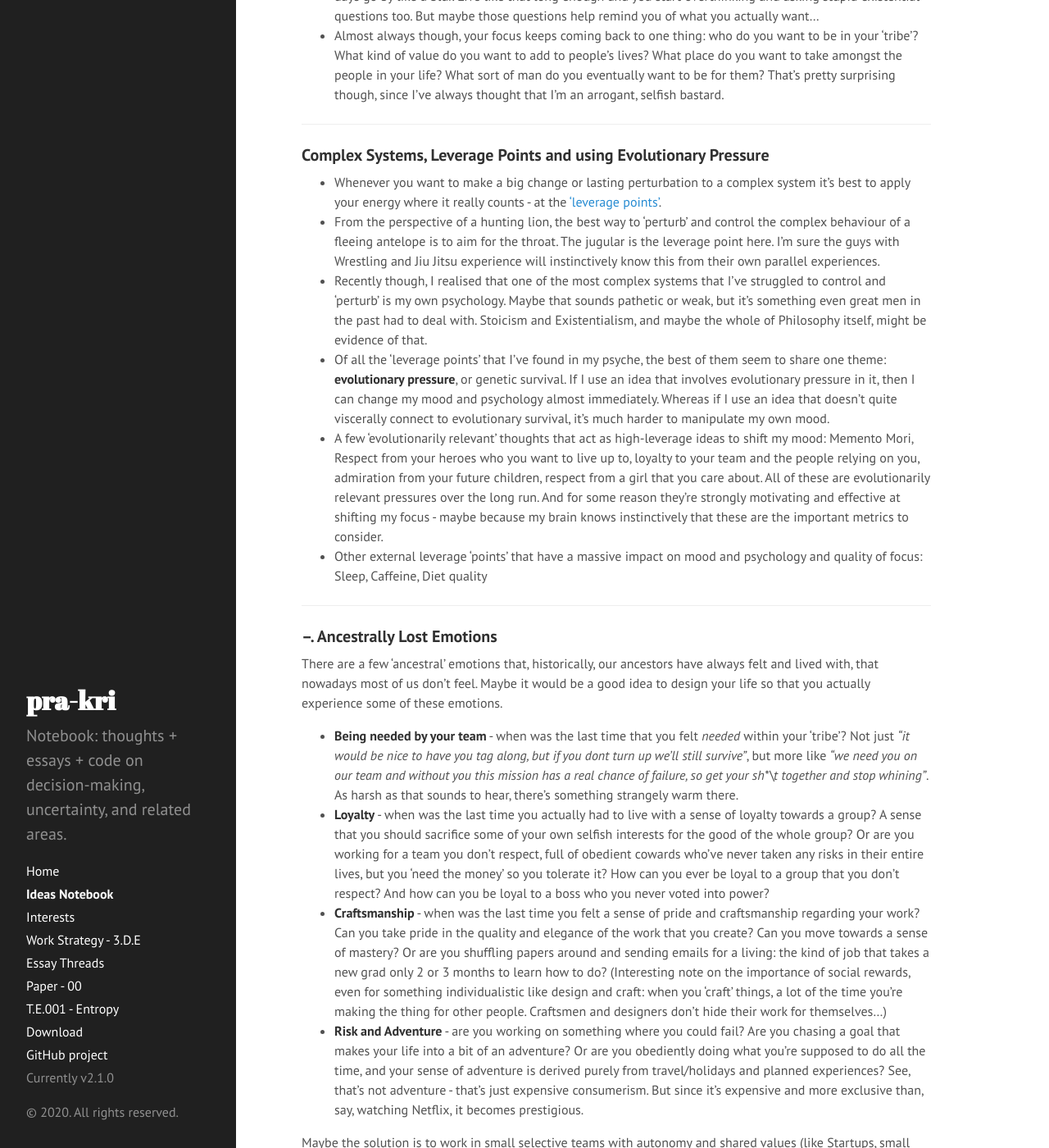
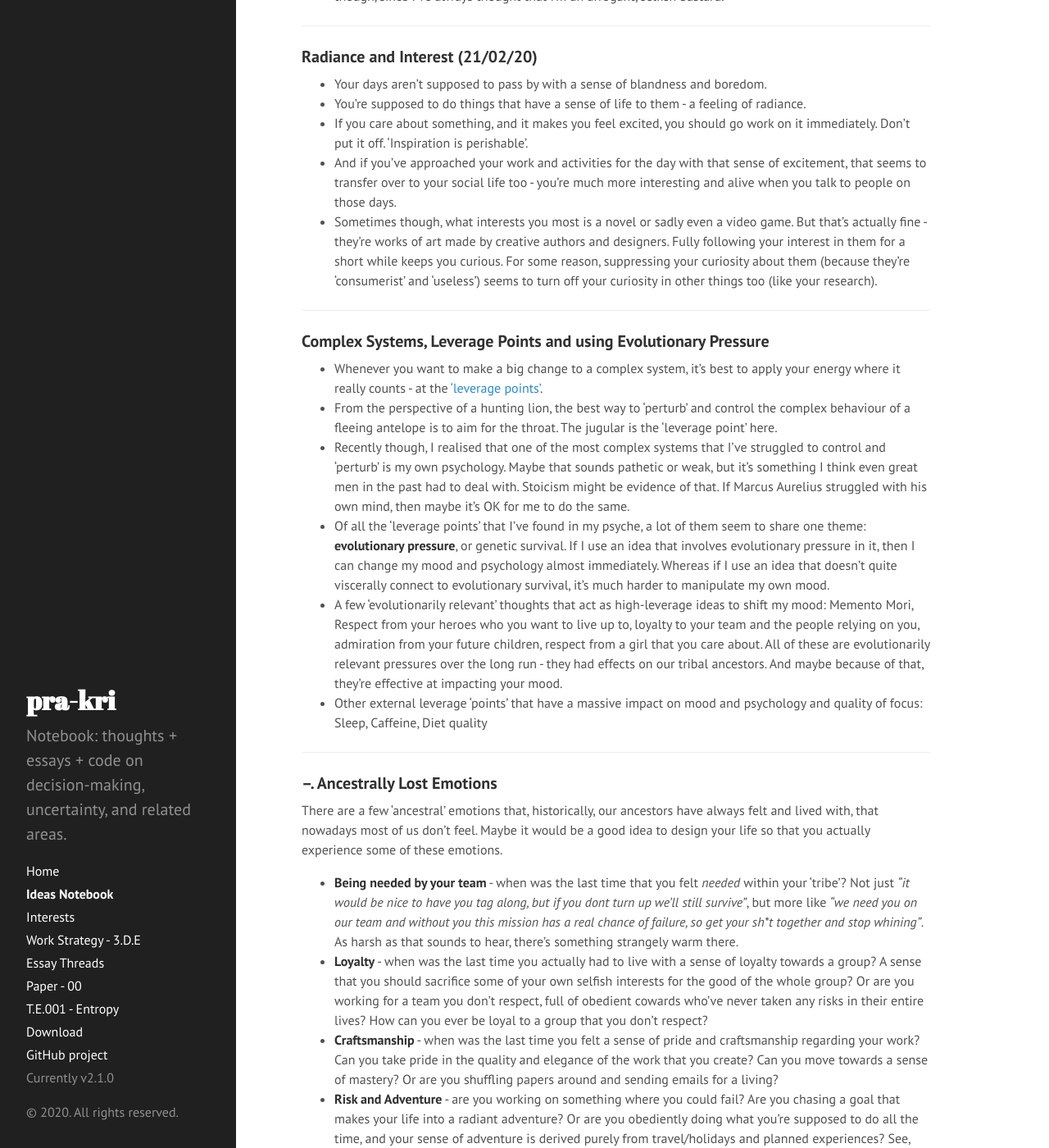
Before and after one commit to pra-kri/pra-kri.github.io, a Jekyll site: the page built from IdeasNotebook.md, in a window 1280 px wide and 1400 px high, scrolled down 1683 px. Shown: the whole window at 82% size. Built offline with Jekyll 4.4.1, drawn with Linux system fonts in a browser that asks for light colours; some of the changed text lies outside the part shown.

Commit message:
Update IdeasNotebook.md

```diff
--- a/IdeasNotebook.md
+++ b/IdeasNotebook.md
@@ -5,13 +5,7 @@ title: Ideas Notebook
 
 <p class="message">
   <b>A notebook of quick ideas, thoughts, mental models, personal lessons and reminders.</b> <br>
-  Any time you read something interesting or useful that you might want to explore in the future, take note of it here. Otherwise, you'll end up forgetting it. Compound and structure your ideas here.
-  <br>
-  <b>Possible topics:</b> ethics/behaviour, philosophy, neuroscience, risk, probability + statistics + ML, investing, startups + VC, thoughts on careers + work ...etc.
-  <br>
-  Even if you only write down 1 interesting technique/idea/thought a week, by the end of the year you should have at least 50 decent paragraphs to think about.
-  <br>
-  Over time, this page is starting to resemble something more like a journal than a technical notebook. Not sure if that's a good thing, but I'll keep writing. Should be interesting to see the progress in a few months...
+  Over time, this page is starting to resemble something more like a journal of lessons than a technical research notebook. Not sure if that's a good thing, but I'll keep writing. Should be interesting to see the progress in a few months...
 </p>
 
 
@@ -19,15 +13,15 @@ title: Ideas Notebook
 
 ### The Internal Voice - or Self-Talk (19/2/20)
 * How I talk to myself, the internal voice and 'personality' I use to talk to myself, is how I talk to other people.
-* Some days I find it unreasonably difficult to talk to new people - especially if they're someone I want to impress. I'm not sure I'd classify it as social anxiety or anything like that - it's more that I just can't spontaneously say anything interesting or witty or funny, and that's painful.
-* But on other days, I feel perfectly comfortable talking to everyone and funnily enough, people *actually* like talking to me. Strange...
-* I've found that this is only just a reflection: How I talk to myself is how I talk to other people. If I've been talking to myself in a kind, unserious/playful, forgiving and (forgive me) charming way, then I can enjoy just *being*. If I'm working on something, I can enjoy the process. If I need to force myself to be disciplined, I can enjoy the struggle and 'charm' myself into putting the effort in. If I'm thinking or studying, I can enjoy the mental effort - because the whole time I'm 'talking to myself' and thinking in a kind, forgiving, charming way. And that directly translates to how I socialise too - I talk to people and try to be kind and 'charming'. (at least to the best of my abilities...)
-* But if I spend the day talking to myself in an unforgiving, harsh, pessimistic, almost overly serious and defeated manner, then not only do I dread my work, but I also just can't talk to anyone - I always feel too serious and boring. And everything feels forced, and as you might know, forced emotions and forced jokes are viscerally offputting.
+* Some days I find it unreasonably difficult to talk to new people - especially if they're someone who I want to impress. I don't think it's social anxiety - it's more that I can't spontaneously say anything interesting or witty or funny. And that's painful.
+* But on other days, I feel perfectly comfortable talking to everyone and people *actually* like talking to me. Strange...
+* I've think this is just a reflection: How I talk to myself is how I talk to other people. If I've been talking to myself in a kind, unserious/playful, forgiving and (forgive me) charming way, then I can enjoy just *being*. If I'm working on something, I can enjoy the process. If I need to force myself to be disciplined, I can enjoy the struggle and 'charm' myself into putting the effort in. If I'm thinking or studying, I can enjoy the mental effort - because the whole time I'm 'talking to myself' and thinking in a kind, forgiving, charming way. And that directly translates to how I socialise too - I talk to people and try to be kind and 'charming' and interesting. (at least to the best of my abilities...)
+* But if I spend the day talking to myself in an unforgiving, pessimistic, boring and overly serious manner, then not only do I dread my work, but I also can't talk to anyone - I feel too serious and boring. And everything feels forced. And as you might know, forced emotions and forced jokes are viscerally offputting. Sometimes it's better to just not say anything.
 
 ---
 
 ### Path-Dependence of Hospitality, Trust, Warmth and Loyalty (and 'Faith' in general) (20/02/20)
-* Faith is, in a way, the act of putting belief before evidence. You don't know if something is true - you sure as hell don't have the evidence for it - and yet you choose to believe that it's true. This is contrary to the standard 'scientific' path - where you look for evidence first, before crystallising a belief.
+* Faith is, in a way, the act of putting belief before evidence. You don't know if something is true - you sure as hell don't have the evidence for it - and yet you choose to believe that it's true. This is contrary to the standard 'scientific' path, where you look for evidence first before crystallising a belief.
 * Normally you'd apply faith to religious belief, but it's true of anything where you take risks (e.g. startups). You have to believe you can succeed before you get evidence of the success, and sometimes that faith is what keeps you going when times are tough.
 * More importantly though, something that took me embarrassingly long to learn, is the idea of belief before evidence in a social setting. I think you have to already have the emotional belief that someone is good and interesting, so you can treat them with warmth and hospitality and trust, before you really get to know them. If you do that, they're always happy to see you and you can start having real conversations and spend time together. And you hope that the evidence matches your initial belief. And almost always it does.
 * Some of my favourite friends, colleagues and mentors actually did that with me - they treated me with hospitality and warmth and trust before they had any real evidence about me. I hope I'll always remember that.
@@ -42,26 +36,34 @@ title: Ideas Notebook
 * But if you don't have that image, and you don't know what you're working towards, you feel empty, and the days go by like a blur. Live like that long enough and you start overthinking and asking stupid existential questions too. But maybe those questions help remind you of what you actually want...
 * Almost always though, your focus keeps coming back to one thing: who do you want to be in your 'tribe'? What kind of value do you want to add to people's lives? What place do you want to take amongst the people in your life? What sort of man do you eventually want to be for them? That's pretty surprising though, since I've always thought that I'm an arrogant, selfish bastard.
 
+---
+
+### Radiance and Interest (21/02/20)
+* Your days aren't supposed to pass by with a sense of blandness and boredom.
+* You're supposed to do things that have a sense of life to them - a feeling of radiance.
+* If you care about something, and it makes you feel excited, you should go work on it immediately. Don't put it off. 'Inspiration is perishable'.
+* And if you've approached your work and activities for the day with that sense of excitement, that seems to transfer over to your social life too - you're much more interesting and alive when you talk to people on those days.
+* Sometimes though, what interests you most is a novel or sadly even a video game. But that's actually fine - they're works of art made by creative authors and designers. Fully following your interest in them for a short while keeps you curious. For some reason, suppressing your curiosity about them (because they're 'consumerist' and 'useless') seems to turn off your curiosity in other things too (like your research).
 
 ---
 
 ### Complex Systems, Leverage Points and using Evolutionary Pressure
 
-* Whenever you want to make a big change or lasting perturbation to a complex system it's best to apply your energy where it really counts - at the ['leverage points'](https://en.wikipedia.org/wiki/Twelve_leverage_points).
-* From the perspective of a hunting lion, the best way to 'perturb' and control the complex behaviour of a fleeing antelope is to aim for the throat. The jugular is the leverage point here. I'm sure the guys with Wrestling and Jiu Jitsu experience will instinctively know this from their own parallel experiences.
-* Recently though, I realised that one of the most complex systems that I've struggled to control and 'perturb' is my own psychology. Maybe that sounds pathetic or weak, but it's something even great men in the past had to deal with. Stoicism and Existentialism, and maybe the whole of Philosophy itself, might be evidence of that.
-* Of all the 'leverage points' that I've found in my psyche, the best of them seem to share one theme: **evolutionary pressure**, or genetic survival. If I use an idea that involves evolutionary pressure in it, then I can change my mood and psychology almost immediately. Whereas if I use an idea that doesn't quite viscerally connect to evolutionary survival, it's much harder to manipulate my own mood.
-* A few 'evolutionarily relevant' thoughts that act as high-leverage ideas to shift my mood: Memento Mori, Respect from your heroes who you want to live up to, loyalty to your team and the people relying on you, admiration from your future children, respect from a girl that you care about. All of these are evolutionarily relevant pressures over the long run. And for some reason they're strongly motivating and effective at shifting my focus - maybe because  my brain knows instinctively that these are the important metrics to consider.
+* Whenever you want to make a big change to a complex system, it's best to apply your energy where it really counts - at the ['leverage points'](https://en.wikipedia.org/wiki/Twelve_leverage_points).
+* From the perspective of a hunting lion, the best way to 'perturb' and control the complex behaviour of a fleeing antelope is to aim for the throat. The jugular is the 'leverage point' here.
+* Recently though, I realised that one of the most complex systems that I've struggled to control and 'perturb' is my own psychology. Maybe that sounds pathetic or weak, but it's something I think even great men in the past had to deal with. Stoicism might be evidence of that. If Marcus Aurelius struggled with his own mind, then maybe it's OK for me to do the same.
+* Of all the 'leverage points' that I've found in my psyche, a lot of them seem to share one theme: **evolutionary pressure**, or genetic survival. If I use an idea that involves evolutionary pressure in it, then I can change my mood and psychology almost immediately. Whereas if I use an idea that doesn't quite viscerally connect to evolutionary survival, it's much harder to manipulate my own mood.
+* A few 'evolutionarily relevant' thoughts that act as high-leverage ideas to shift my mood: Memento Mori, Respect from your heroes who you want to live up to, loyalty to your team and the people relying on you, admiration from your future children, respect from a girl that you care about. All of these are evolutionarily relevant pressures over the long run - they had effects on our tribal ancestors. And maybe because of that, they're effective at impacting your mood.
 * Other external leverage 'points' that have a massive impact on mood and psychology and quality of focus: Sleep, Caffeine, Diet quality
 
 ---
 
 ### --. Ancestrally Lost Emotions
 There are a few 'ancestral' emotions that, historically, our ancestors have always felt and lived with, that nowadays most of us don't feel. Maybe it would be a good idea to design your life so that you actually experience some of these emotions.
-* **Being needed by your team** - when was the last time that you felt *needed* within your 'tribe'? Not just *"it would be nice to have you tag along, but if you dont turn up we'll still survive"*, but more like *"we need you on our team and without you this mission has a real chance of failure, so get your sh\*\t together and stop whining"*. As harsh as that sounds to hear, there's something strangely warm there.
-* **Loyalty** - when was the last time you actually had to live with a sense of loyalty towards a group? A sense that you should sacrifice some of your own selfish interests for the good of the whole group? Or are you working for a team you don't respect, full of obedient cowards who've never taken any risks in their entire lives, but you 'need the money' so you tolerate it? How can you ever be loyal to a group that you don't respect? And how can you be loyal to a boss who you never voted into power?
-* **Craftsmanship** - when was the last time you felt a sense of pride and craftsmanship regarding your work? Can you take pride in the quality and elegance of the work that you create? Can you move towards a sense of mastery? Or are you shuffling papers around and sending emails for a living: the kind of job that takes a new grad only 2 or 3 months to learn how to do? (Interesting note on the importance of social rewards, even for something individualistic like design and craft: when you 'craft' things, a lot of the time you're making the thing for other people. Craftsmen and designers don't hide their work for themselves...)
-* **Risk and Adventure** - are you working on something where you could fail? Are you chasing a goal that makes your life into a bit of an adventure? Or are you obediently doing what you're supposed to do all the time, and your sense of adventure is derived purely from travel/holidays and planned experiences? See, that's not adventure - that's just expensive consumerism. But since it's expensive and more exclusive than, say, watching Netflix, it becomes prestigious.
+* **Being needed by your team** - when was the last time that you felt *needed* within your 'tribe'? Not just *"it would be nice to have you tag along, but if you dont turn up we'll still survive"*, but more like *"we need you on our team and without you this mission has a real chance of failure, so get your sh\*t together and stop whining"*. As harsh as that sounds to hear, there's something strangely warm there.
+* **Loyalty** - when was the last time you actually had to live with a sense of loyalty towards a group? A sense that you should sacrifice some of your own selfish interests for the good of the whole group? Or are you working for a team you don't respect, full of obedient cowards who've never taken any risks in their entire lives? How can you ever be loyal to a group that you don't respect?
+* **Craftsmanship** - when was the last time you felt a sense of pride and craftsmanship regarding your work? Can you take pride in the quality and elegance of the work that you create? Can you move towards a sense of mastery? Or are you shuffling papers around and sending emails for a living?
+* **Risk and Adventure** - are you working on something where you could fail? Are you chasing a goal that makes your life into a radiant adventure? Or are you obediently doing what you're supposed to do all the time, and your sense of adventure is derived purely from travel/holidays and planned experiences? See, that's not adventure - that's just expensive consumerism. But since it's expensive and more exclusive than, say, watching Netflix, it becomes borderline prestigious ('oh wow you went to Argentina, how impressive').
 
 Maybe the solution is to work in small selective teams with autonomy and shared values (like Startups, small Hedge Funds and elite R&D groups) and chase high-risk-high-reward opportunities as a team. Maybe that's the more ancestrally suited way to work.
 
@@ -74,7 +76,7 @@ Maybe the solution is to work in small selective teams with autonomy and shared
 * On the other hand, I've worked under the leadership of other guys that I really couldn't bring myself to respect. I think the core feeling I always had was: *this guy is only leading because he's older and was promoted in the past. He isn't actually better, and he doesn't take any risks for his opinions. Why the f\*\*\* does this guy get to make all the decisions? And worse, why does this dumb\*\*\* have a disproportionately powerful impact on my own life and career? Even my friends and family don't have this much power over my life.*.
 * Maybe that means the only valid option is to work for someone who you respect: work directly for the entrepreneur or risk-taker in an organisation.
 * **A possible heuristic:** *If your boss doesn't own x% of the company, or doesn't make a %-commission, would you really be able to listen to him and learn much from him? How can you listen to someone with no skin in the game?*
-* Interestingly, this idea seems to limit the size of the company you can work for. Work in a company that's too big and you'll be stuck listening to a non-risk-taking middle manager.
+* Interestingly, this idea seems to limit the size of the company you can work for. Work in a company that's too big and you'll be stuck listening to a non-risk-taking middle manager with no real %-ownership of the company.
 * And it adds some healthy pressure to you as well: *have some useful skills that can help entrepreneurs/investors directly make money. If you can't do that, then you'll never get to work with those guys.*
 
 ---
```
